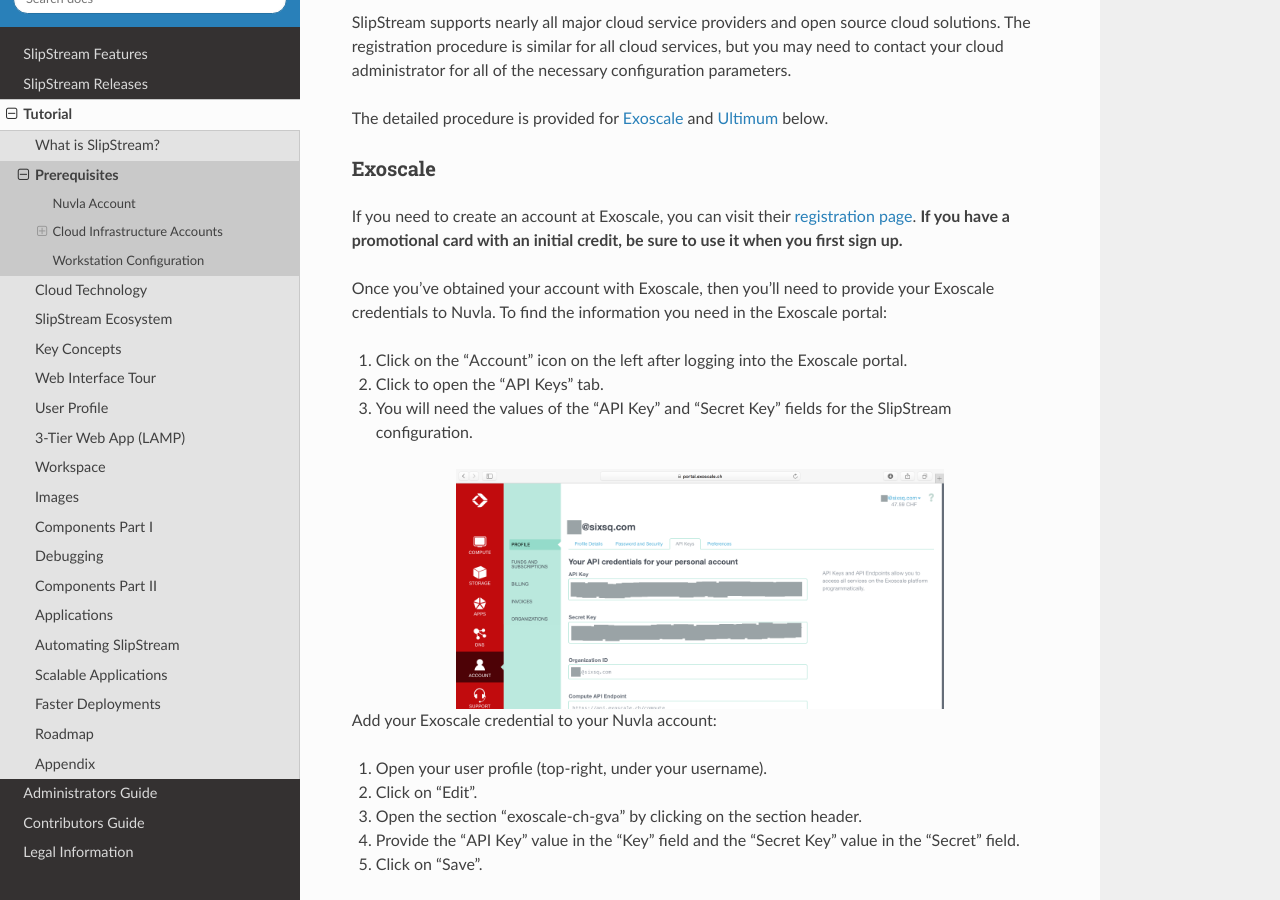
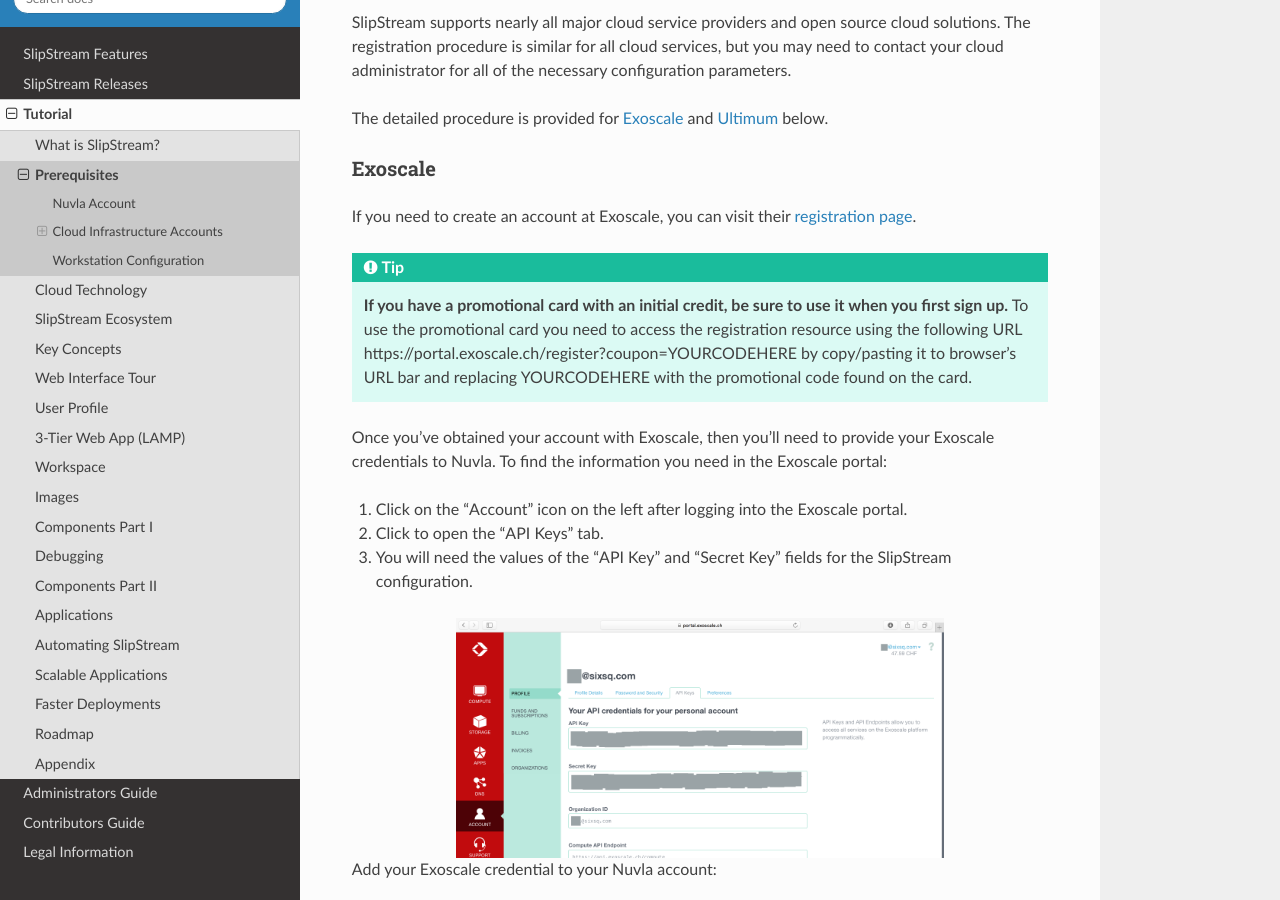
Before and after one commit to slipstream/SlipStreamDocumentation, a Sphinx documentation site: the page built from docs/advanced_tutorial/prerequisites.rst, in a window 1280 px wide and 900 px high, scrolled down 1580 px. Built offline with Sphinx 7.4.7 and the Read the Docs theme 2.0.0, drawn with Linux system fonts in a browser that asks for light colours.

Commit message:
updated registration procedure on Exoscale

```diff
--- a/docs/advanced_tutorial/prerequisites.rst
+++ b/docs/advanced_tutorial/prerequisites.rst
@@ -84,9 +84,16 @@
 ~~~~~~~~
 
 If you need to create an account at Exoscale, you can visit their
-`registration page <https://exoscale.ch/register>`__.  **If you have a
-promotional card with an initial credit, be sure to use it when you
-first sign up.**
+`registration page <https://exoscale.ch/register>`__.
+
+.. tip::
+
+   **If you have a promotional card with an initial credit, be sure to use it
+   when you first sign up.** To use the promotional card you need to access the
+   registration resource using the following URL
+   \https://portal.exoscale.ch/register?coupon=YOURCODEHERE by copy/pasting it
+   to browser's URL bar and replacing YOURCODEHERE with the promotional code
+   found on the card.
 
 Once you've obtained your account with Exoscale, then you'll need to
 provide your Exoscale credentials to Nuvla. To find the information
```
